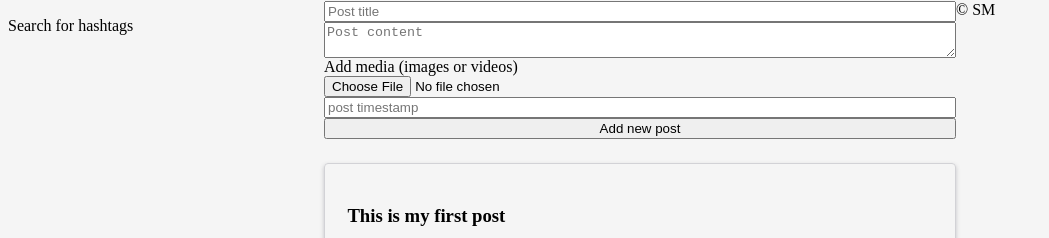
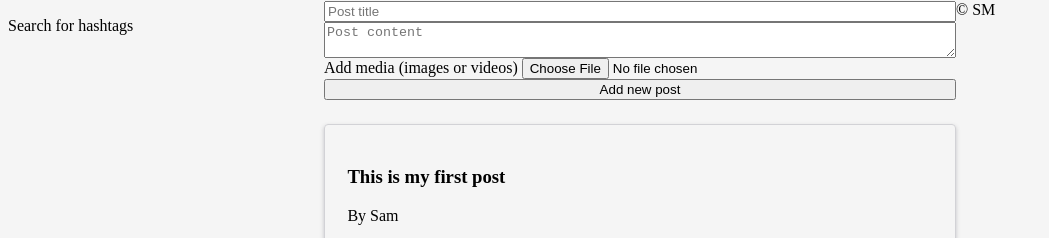
Before and after one commit to ceelogre/studious, a plain HTML site: page home.html in a window 1280 px wide. Shown: the part 183-421 px from the top of the page, without its empty margins (0-1049 px from the left). Drawn offline with Linux system fonts and the light colour scheme.

Commit message:
remove the timestamp input

```diff
--- a/home.html
+++ b/home.html
@@ -21,8 +21,9 @@
         <form>
           <input type="text" placeholder="Post title" />
           <textarea placeholder="Post content"></textarea>
+          <div>
           <label for="file_upload">Add media (images or videos) </label><input type="file" />
-          <input type="text" placeholder="post timestamp" />
+          </div>
           <button type="submit">Add new post</button>
         </form>
         <article>
```
